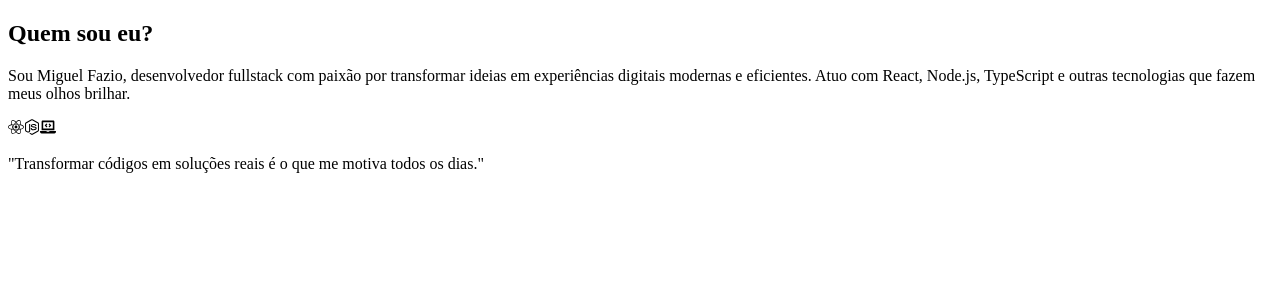
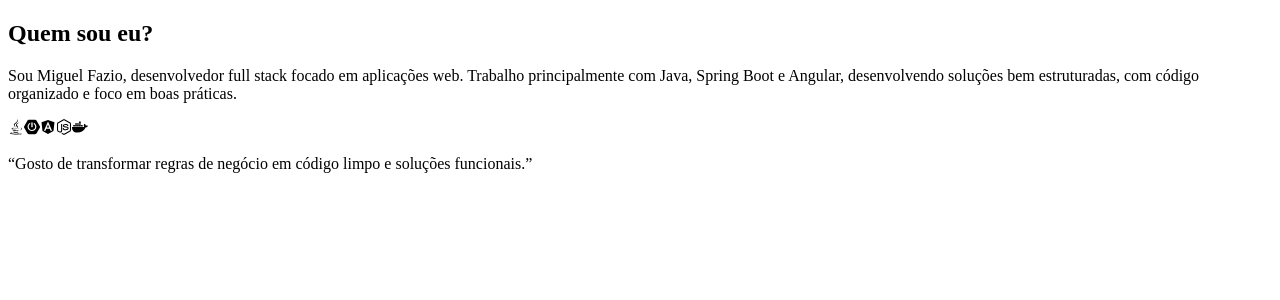
Before and after one commit to MiguelFazioAssuncao/portfolio, a Next.js app: page /About in a window 1280 px wide. Shown: the top 300 px of the page. Built offline with nearby package versions, Linux system fonts and the light colour scheme.

Commit message:
style: alterando ícones e texto

```diff
--- a/src/pages/About.tsx
+++ b/src/pages/About.tsx
@@ -1,11 +1,13 @@
 'use client';
 
 import { motion } from 'framer-motion';
-import { FaReact, FaNodeJs, FaLaptopCode } from 'react-icons/fa';
+import { FaJava, FaAngular, FaNodeJs, FaDocker } from 'react-icons/fa';
+import { SiSpringboot } from 'react-icons/si';
 
 const About = () => {
   return (
-    <motion.section id='sobre'
+    <motion.section
+      id="sobre"
       initial={{ opacity: 0, y: 80 }}
       whileInView={{ opacity: 1, y: 0 }}
       transition={{ duration: 0.9, ease: 'easeOut' }}
@@ -13,6 +15,7 @@ const About = () => {
       className="min-h-screen bg-[#0f1115] text-white px-6 py-24 flex items-center justify-center"
     >
       <div className="max-w-5xl w-full flex flex-col md:flex-row gap-16 items-center">
+        {/* Texto */}
         <div className="flex-1 text-center md:text-left">
           <motion.h2
             initial={{ opacity: 0, scale: 0.9 }}
@@ -29,23 +32,31 @@ const About = () => {
             transition={{ delay: 0.2, duration: 0.8 }}
             className="text-lg text-gray-300 leading-relaxed"
           >
-            Sou <span className="text-[#3d9df3] font-semibold">Miguel Fazio</span>, desenvolvedor fullstack com
-            paixão por transformar ideias em experiências digitais modernas e eficientes.
-            Atuo com <span className="text-[#3d9df3]">React, Node.js, TypeScript</span> e outras tecnologias que fazem meus olhos brilhar.
+            Sou <span className="text-[#3d9df3] font-semibold">Miguel Fazio</span>, desenvolvedor
+            full stack focado em aplicações web.
+            Trabalho principalmente com
+            <span className="text-[#3d9df3] font-medium">
+              {' '}Java, Spring Boot e Angular
+            </span>,
+            desenvolvendo soluções bem estruturadas, com código organizado e foco em boas práticas.
           </motion.p>
 
+          {/* Ícones da stack */}
           <motion.div
             initial={{ opacity: 0, y: 20 }}
             whileInView={{ opacity: 1, y: 0 }}
             transition={{ delay: 0.4, duration: 0.8 }}
-            className="mt-6 flex justify-center md:justify-start gap-6 text-[#3d9df3] text-3xl"
+            className="mt-6 flex justify-center md:justify-start gap-6 text-4xl"
           >
-            <FaReact className="hover:text-cyan-400 transition-transform duration-300 hover:scale-110" />
-            <FaNodeJs className="hover:text-green-500 transition-transform duration-300 hover:scale-110" />
-            <FaLaptopCode className="hover:text-pink-500 transition-transform duration-300 hover:scale-110" />
+            <FaJava className="text-orange-500 hover:scale-110 transition-transform" />
+            <SiSpringboot className="text-green-500 hover:scale-110 transition-transform" />
+            <FaAngular className="text-red-500 hover:scale-110 transition-transform" />
+            <FaNodeJs className="text-green-400 hover:scale-110 transition-transform" />
+            <FaDocker className="text-blue-400 hover:scale-110 transition-transform" />
           </motion.div>
         </div>
 
+        {/* Card lateral */}
         <motion.div
           initial={{ opacity: 0, rotate: -10, scale: 0.9 }}
           whileInView={{ opacity: 1, rotate: 0, scale: 1 }}
@@ -54,7 +65,7 @@ const About = () => {
         >
           <div className="absolute inset-0 blur-3xl opacity-20 bg-gradient-to-br from-[#3d9df3] to-[#1f3b6c]" />
           <p className="text-white text-xl text-center px-6 z-10">
-            "Transformar códigos em soluções reais é o que me motiva todos os dias."
+            “Gosto de transformar regras de negócio em código limpo e soluções funcionais.”
           </p>
         </motion.div>
       </div>
```
